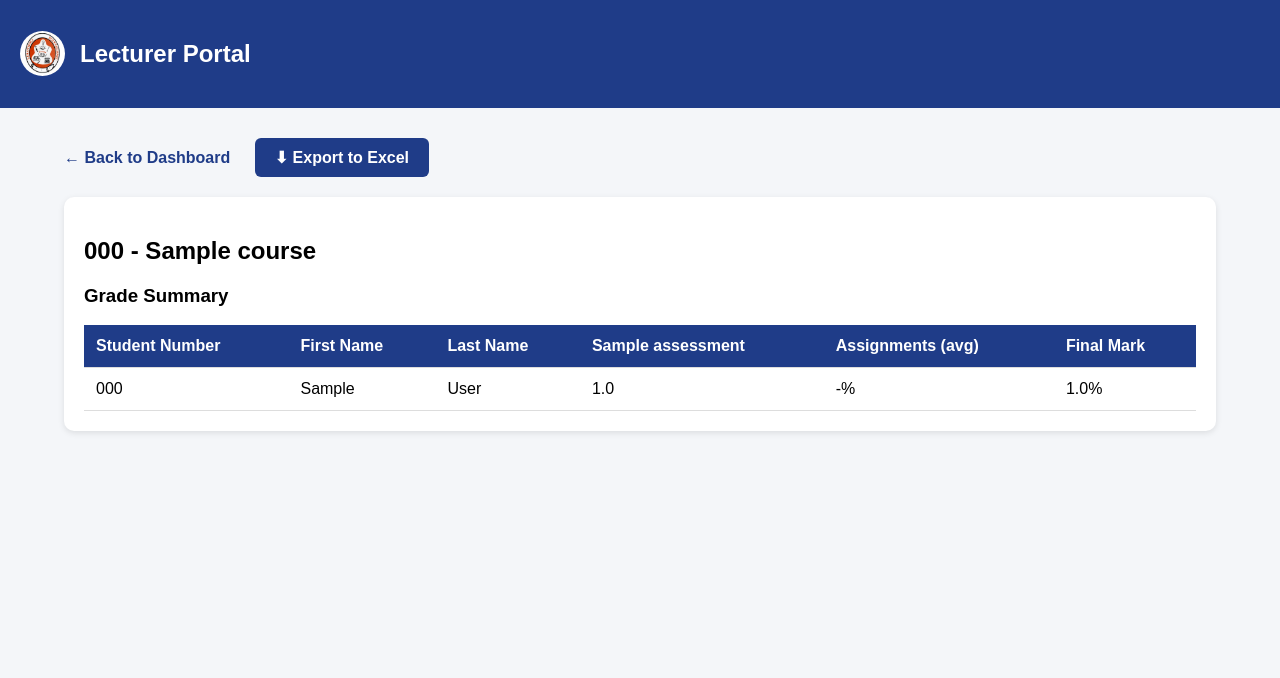
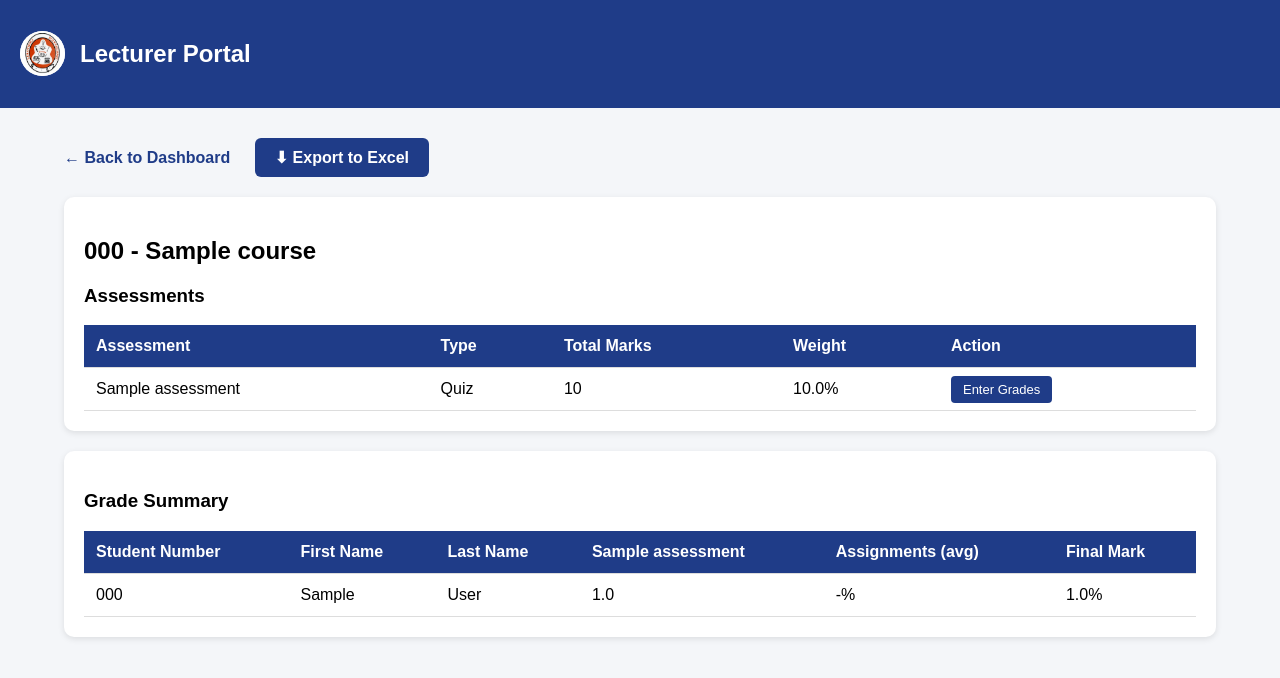
Before and after one commit to Stix084/gradebook-project, a Django app: page /lecturer/course/1/ in a window 1280 px wide. Shown: the top 678 px of the page. Run offline with Django 5.2, Linux system fonts and the light colour scheme; a user stored in the database is signed in; tables that the repository leaves empty hold one stand-in row (values such as "Sample post").

Commit message:
add grade entry from lecturer portal

```diff
--- a/config/urls.py
+++ b/config/urls.py
@@ -2,7 +2,7 @@ from django.contrib import admin
 from django.urls import path, include
 
 
-#------------------------------------------------------------
+
 
 from users.views import (
     role_redirect,
@@ -11,6 +11,7 @@ from users.views import (
     lecturer_course_summary,
     export_course_summary,
     class_log,
+    enter_grades,
     course_detail
 )
 
@@ -24,4 +25,5 @@ urlpatterns = [
     path("lecturer/course/<int:id>/", lecturer_course_summary, name="lecturer_course_summary"),
     path("lecturer/course/<int:id>/export/", export_course_summary, name="export_course_summary"),
     path("lecturer/course/<int:id>/log/", class_log, name="class_log"),
+    path("lecturer/course/<int:course_id>/assessment/<int:assessment_id>/grades/", enter_grades, name="enter_grades"),
 ]
--- a/users/templates/lecturer/course_summary.html
+++ b/users/templates/lecturer/course_summary.html
@@ -16,6 +16,8 @@
         .back { display: inline-block; margin-bottom: 20px; color: #1f3c88; text-decoration: none; font-weight: bold; }
         .export-btn { display: inline-block; margin-bottom: 20px; margin-left: 20px; background: #1f3c88; color: white; padding: 10px 20px; border-radius: 6px; text-decoration: none; font-weight: bold; }
         .export-btn:hover { opacity: 0.9; }
+        .btn-grades { background: #1f3c88; color: white; padding: 6px 12px; border-radius: 4px; text-decoration: none; font-size: 13px; }
+        .btn-grades:hover { opacity: 0.9; }
     </style>
 </head>
 <body>
@@ -26,8 +28,37 @@
 <div class="container">
     <a class="back" href="{% url 'lecturer_dashboard' %}">← Back to Dashboard</a>
     <a class="export-btn" href="{% url 'export_course_summary' course.id %}">⬇ Export to Excel</a>
+
+    <!-- Assessments -->
     <div class="card">
         <h2>{{ course.code }} - {{ course.name }}</h2>
+        <h3>Assessments</h3>
+        <table>
+            <tr>
+                <th>Assessment</th>
+                <th>Type</th>
+                <th>Total Marks</th>
+                <th>Weight</th>
+                <th>Action</th>
+            </tr>
+            {% for assessment in assessments %}
+            <tr>
+                <td>{{ assessment.title }}</td>
+                <td>{{ assessment.get_assessment_type_display }}</td>
+                <td>{{ assessment.total_marks }}</td>
+                <td>{{ assessment.weight }}%</td>
+                <td>
+                    <a class="btn-grades" href="{% url 'enter_grades' course.id assessment.id %}">Enter Grades</a>
+                </td>
+            </tr>
+            {% empty %}
+            <tr><td colspan="5">No assessments yet.</td></tr>
+            {% endfor %}
+        </table>
+    </div>
+
+    <!-- Grade Summary -->
+    <div class="card">
         <h3>Grade Summary</h3>
         <table>
             <tr>
@@ -42,7 +73,7 @@
             </tr>
             {% for row in rows %}
             <tr>
-                <td>{{ row.student.student_number }}</td>
+                <td>{{ row.student.student_number|default:"-" }}</td>
                 <td>{{ row.student.first_name }}</td>
                 <td>{{ row.student.last_name }}</td>
                 {% for mark in row.non_assignment_marks %}
--- a/users/views.py
+++ b/users/views.py
@@ -5,8 +5,71 @@ from enrollments.models import Enrollment
 from courses.models import Course, Grade, Assessment, ClassLog
 from django.utils.dateparse import parse_date
 
+#--------------------------------------------------------------
+@login_required
+def enter_grades(request, course_id, assessment_id):
+    course = get_object_or_404(Course, id=course_id, lecturer=request.user)
+    assessment = get_object_or_404(Assessment, id=assessment_id, course=course)
+    enrollments = Enrollment.objects.filter(course=course).select_related("student")
+
+    errors = []
+
+    if request.method == "POST":
+        for enrollment in enrollments:
+            student = enrollment.student
+            mark_key = f"mark_{student.id}"
+            mark_value = request.POST.get(mark_key, "").strip()
+
+            if mark_value == "":
+                continue
+
+            try:
+                mark = float(mark_value)
+            except ValueError:
+                errors.append(f"{student.username}: invalid mark '{mark_value}'")
+                continue
+
+            if mark > assessment.total_marks:
+                errors.append(
+                    f"{student.username}: mark {mark} exceeds total marks ({assessment.total_marks})"
+                )
+                continue
+
+            if mark < 0:
+                errors.append(f"{student.username}: mark cannot be negative")
+                continue
+
+            Grade.objects.update_or_create(
+                student=student,
+                assessment=assessment,
+                defaults={"marks_obtained": mark}
+            )
+
+        if not errors:
+            return redirect("lecturer_course_summary", id=course_id)
+
+    # Build student rows with existing grades
+    rows = []
+    for enrollment in enrollments:
+        student = enrollment.student
+        existing = Grade.objects.filter(
+            student=student,
+            assessment=assessment
+        ).first()
+        rows.append({
+            "student": student,
+            "existing_mark": existing.marks_obtained if existing else "",
+        })
+
+    return render(request, "lecturer/enter_grades.html", {
+        "course": course,
+        "assessment": assessment,
+        "rows": rows,
+        "errors": errors,
+    })
 
 
+#--------------------------------------------------------------
 @login_required
 def class_log(request, id):
     course = get_object_or_404(Course, id=id, lecturer=request.user)
@@ -144,6 +207,7 @@ def lecturer_course_summary(request, id):
         "course": course,
         "non_assignments": non_assignments,
         "rows": rows,
+        "assessments": assessments,
     })
 
 
```
Also changed, not shown: users/templates/lecturer/enter_grades.html (added).
